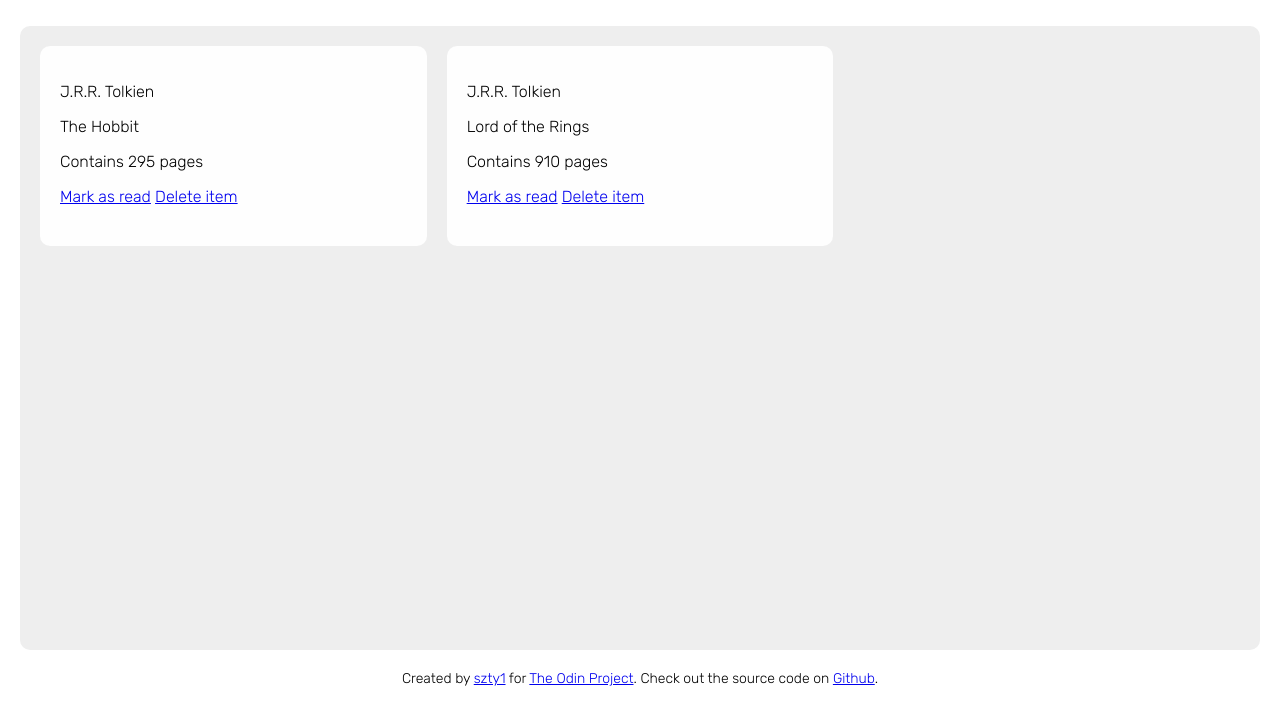
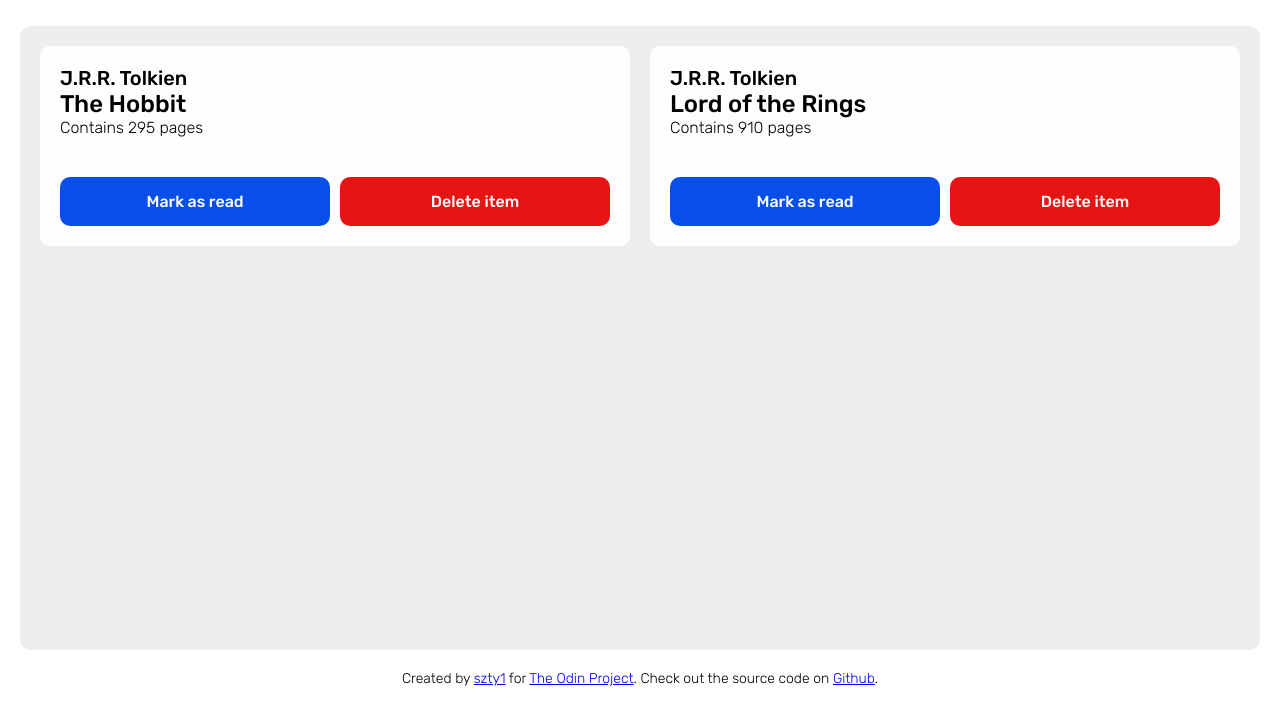
Before and after one commit to szty1/odin-library, a plain HTML site: page index.html in a window 1280 px wide. Shown: the part 93-800 px from the top of the page. Drawn offline with Linux system fonts and the light colour scheme; a web font is replaced by a local one.

Commit message:
added styles to book items

```diff
--- a/javascript.js
+++ b/javascript.js
@@ -22,8 +22,8 @@
       <p class="author">${book.author}</p>
       <p class="title">${book.title}</p>
       <p class="pages">Contains ${book.pageCount} pages</p>
-      <a href="#">Mark as read</a>
-      <a href="#">Delete item</a>
+      <a href="#" class="read">Mark as read</a>
+      <a href="#" class="delete">Delete item</a>
     </div>`;
     bookscontainer.innerHTML += html;
   });
--- a/style.css
+++ b/style.css
@@ -82,7 +82,7 @@
   background-color: #eeeeee;
   padding: 20px;
   display: grid;
-  grid-template-columns: repeat(auto-fill, minmax(300px, 1fr));
+  grid-template-columns: repeat(auto-fill, minmax(400px, auto));
   grid-auto-rows: 200px;
   gap: 20px;
 }
@@ -91,6 +91,51 @@
   background-color: #fefefe;
   padding: 20px;
   border-radius: 10px;
+  display: grid;
+  grid-template-columns: 1fr 1fr;
+  grid-template-rows: auto auto auto 1fr;
+  gap: 0px;
+}
+
+div.book p {
+  margin: 0;
+}
+
+div.book p.author {
+  font-weight: 500;
+  font-size: 20px;
+  grid-column: 1 / 3;
+}
+
+div.book p.title {
+  font-weight: 500;
+  font-size: 24px;
+  grid-column: 1 / 3;
+}
+
+div.book p.pages {
+  grid-column: 1 / 3;
+}
+
+div.book a {
+  color: #ffffff;
+  text-decoration: none;
+  font-weight: 500;
+  padding: 15px;
+  border-radius: 10px;
+  justify-self: stretch;
+  align-self:last baseline;
+  text-align: center;
+}
+
+div.book a.read {
+  background-color: #084fe9;
+  margin-right: 5px;
+}
+
+div.book a.delete {
+  background-color: #e71414;
+  margin-left: 5px;
 }
 
 div.footer {
```
